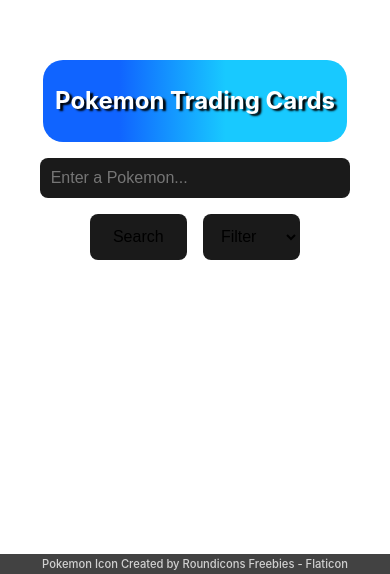
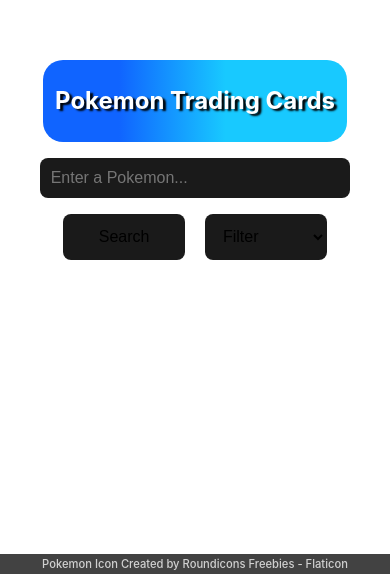
Before and after one commit to Hader0/pokemon-cards-react, a React (Vite) app: page / in a window 390 px wide. Shown: the part 270-844 px from the top of the page. Built offline with nearby package versions, Linux system fonts and the light colour scheme.

Commit message:
Fix: Trying to get the padding to display for the select button on apple mobile devices - 5

```diff
--- a/src/styles/searchCard.css
+++ b/src/styles/searchCard.css
@@ -178,9 +178,7 @@
     }
 
     .submitFilterButtons {
-        width: 80%;
-        max-height: 50%;
-        flex-direction: row;
+        width: 100%;
         justify-content: space-evenly;
     }
 
@@ -188,12 +186,14 @@
     .buttonSubmit {
         /* width: 48%; */
         padding: 0.8rem;
+        width: 40%;
     }
 
     /* Select Dropdown */
     .filterSelect {
         /* width: 48%; */
         padding: 0.8rem;
+        width: 40%;
     }
 
     /* Card Results */
```
